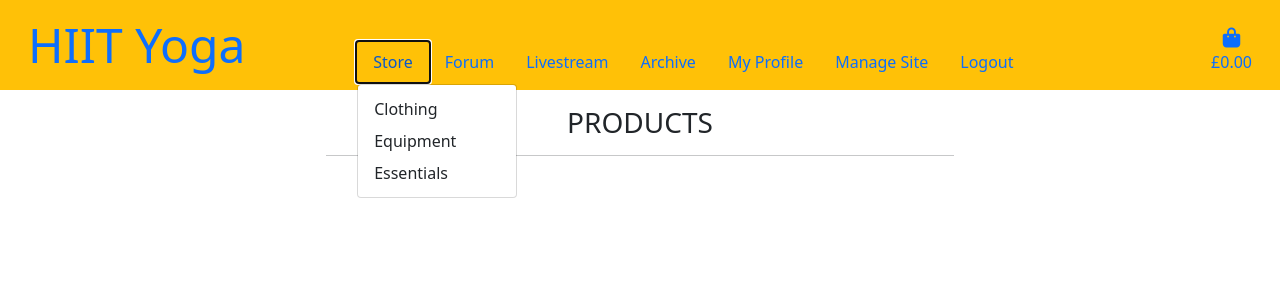
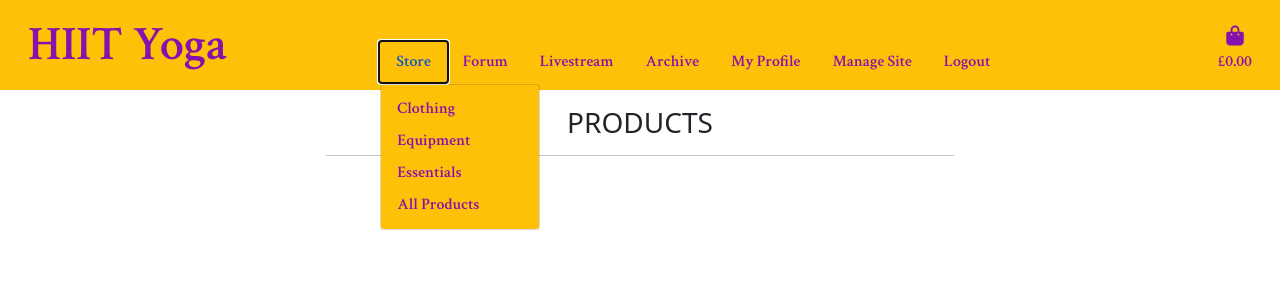
Before and after one commit to AJBayliss81/hiit-yoga-v2, a Django app: page /products/ in a window 1280 px wide, after a click on "Store". Shown: the top 300 px of the page. Run offline with Django 3.2, Linux system fonts and the light colour scheme; the visitor is signed in with stand-in values (Sample User, id 1); data that the repository does not hold is empty; some libraries are stand-ins or nearby versions.

Commit message:
Created product_details.html template and added some css to better style the products pages and the main navbar

```diff
--- a/products/templates/products/products.html
+++ b/products/templates/products/products.html
@@ -4,7 +4,7 @@
 {% block page_header %}
     <div class="container-fluid">
         <div class="row">
-           <!-- <div class="image-banner-container"></div> -->
+
         </div>
     </div>
 {% endblock %}
@@ -29,23 +29,23 @@
                             <div class="col-sm-6 col-md-6 col-lg-4 col-xl-3 mb-2">
                                 <div class="card h-100 border-0">
                                     {% if product.image %}
-                                        <a href="">
-                                            <img class="card-img-top img-fluid" src="{{ product.image.url }}" alt="{{ product.name }}">
+                                        <a href="{% url 'product_detail' product.id %}">
+                                            <img class="card-img-top product-main" src="{{ product.image.url }}" alt="{{ product.name }}">
                                         </a>
                                     {% else %}
-                                        <a href="">
-                                            <img class="card-img-top img-fluid" src="{{ MEDIA_URL }}noimage.png" alt="{{ product.name }}">
+                                        <a href="{% url 'product_detail' product.id %}">
+                                            <img class="card-img-top product-main" src="{{ MEDIA_URL }}noimage.png" alt="{{ product.name }}">
                                         </a>
                                     {% endif %}
                                     <div class="card-body pb-0">
                                         <p class="mb-0">{{ product.name }}</p>
                                     </div>
-                                    <div class="card-footer bg-white pt-0 border-0 text-left">
+                                    <div class="card-footer bg-white pt-0 border-0">
                                         <div class="row">
                                             <div class="col">
                                                 <div class="row">
                                                     <div class="col">
-                                                        <p class="lead mb-0 text-start font-weight-bold">£{{ product.price }}</p>
+                                                        <p class="lead mb-0 text-start fw-bold">£{{ product.price }}</p>
                                                     </div>
                                                     <div class="col text-end">
                                                         {% if product.rating %}
--- a/static/css/base.css
+++ b/static/css/base.css
@@ -1,14 +1,46 @@
+/*-- Fonts --*/
+
+.menu-text {
+    color: #8611ad;
+    font-weight: 600;
+    font-family: 'Crimson Text', serif;
+}
+
+.menu-text>li>a {
+    color: #8611ad;
+    font-weight: 600;
+    font-family: 'Crimson Text', serif;
+}
+
+.menu-text>a {
+    color: #8611ad;
+    font-weight: 600;
+    font-family: 'Crimson Text', serif;
+}
+
+/*-- Background --*/
+
 .image-banner-container {
     background: url('/media/yoga-banner.jpg') no-repeat center center;
     background-size: cover;
     height: 25vh;
 }
 
-.card-img-top {
+/*-- Product images --*/
+
+.product-main {
     width: 100%;
     height: 30vh;
     object-fit: cover;
 }
+
+.product-detail {
+    width: 100%;
+    height: 50vh;
+    object-fit: cover;
+}
+
+/*-- Page breaks --*/
 
 hr.breaker {
     border: 0 none;
@@ -23,6 +55,6 @@ hr.breaker {
 @media (max-width: 576px) {
     .nav-splitter {
         padding: 0 1.4rem;
-        font-size: 0.7rem;
+        font-size: 0.9rem;
     }
 }
--- a/templates/base.html
+++ b/templates/base.html
@@ -40,21 +40,22 @@
      <header class="container-fluid navbar-fixed-top">
             <div class="row d-flex bg-warning">
                 <div class="col-lg-3 col-sm-6 mt-auto py-2 text-center text-lg-start">
-                    <a href="{% url 'home' %}" class="display-5 nav-link">HIIT Yoga</a>
+                    <a href="{% url 'home' %}" class="display-5 nav-link menu-text">HIIT Yoga</a>
                 </div>
                 <div class="d-none d-lg-flex col-7 mt-auto py-2 justify-content-center">
-                    <ul class="nav">
+                    <ul class="nav menu-text">
                         {% if request.user.is_authenticated %}
                             <li class="nav-item dropdown">
-                                <a class="nav-link" data-bs-toggle="dropdown" href="#" role="button" aria-expanded="false">Store</a>
-                                <ul class="dropdown-menu">
+                                <a class="nav-link menu-text" data-bs-toggle="dropdown" href="#" role="button" aria-expanded="false">Store</a>
+                                <ul class="dropdown-menu menu-text bg-warning">
                                     <li><a class="dropdown-item" href="#">Clothing</a></li>
                                     <li><a class="dropdown-item" href="#">Equipment</a></li>
                                     <li><a class="dropdown-item" href="#">Essentials</a></li>
+                                    <li><a class="dropdown-item" href="{% url 'products' %}">All Products</a></li>
                                 </ul>
                             </li>
                             <li class="nav-item">
-                                <a class="nav-link" href="#">Forum</a>
+                                <a class="nav-link menu-text" href="#">Forum</a>
                             </li>
                             <li class="nav-item">
                                 <a class="nav-link" href="#">Livestream</a>
@@ -83,18 +84,18 @@
                         {% endif %}
                     </ul>
                 </div>
-                <div class="col-lg-2 col-sm-6 d-flex mt-auto py-2 justify-content-evenly justify-content-lg-end">
+                <div class="col-lg-2 col-sm-6 d-flex mt-auto py-2 justify-content-evenly justify-content-md-end">
                     <ul class="list-inline list-unstyled m-0">
                         <li class="list-inline-item dropdown nav-splitter d-lg-none">
                             <a href="#" class="nav-link" id="user-options" data-bs-toggle="dropdown" aria-haspopup="true" aria-expanded="false">
-                                <div class="text-center">
+                                <div class="text-center menu-text">
                                     <div><i class="fas fa-user fa-lg"></i></div>
                                     <p class="my-0">My Account</p>
                                 </div>
                             </a>
-                            <div class="dropdown-menu border-0" aria-labelledby="user-options">
+                            <div class="dropdown-menu menu-text bg-warning border-0" aria-labelledby="user-options">
                                 {% if request.user.is_authenticated %}
-                                    <a href="" class="dropdown-item">Store</a>
+                                    <a href="{% url 'products' %}" class="dropdown-item">Store</a>
                                     <a href="" class="dropdown-item">Forum</a>
                                     <a href="" class="dropdown-item">Livestream</a>
                                     <a href="" class="dropdown-item">Archive</a>
@@ -111,7 +112,7 @@
                         </li>
                         <li class="list-inline-item nav-splitter">
                             <a class="{% if grand_total %}text-info font-weight-bold{% else %}{% endif %} nav-link" href="">
-                            <div class="text-center">
+                            <div class="text-center menu-text">
                                 <div><i class="fas fa-shopping-bag fa-lg"></i></div>
                                 <p class="my-0">
                                     {% if grand_total %}
```
Also changed, not shown: products/templates/products/product_detail.html (added, +48 -0 lines).
